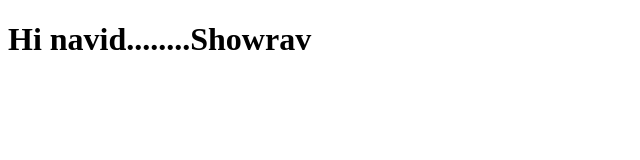
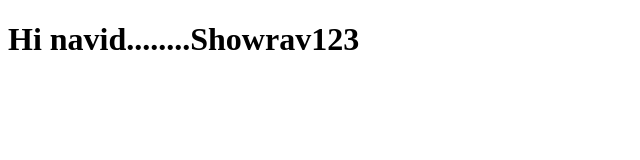
Before and after one commit to navid-hasan/DemoTest, a plain HTML site: page Hello/index.html in a window 1280 px wide. Shown: the full height of the page, 0-640 px from the left. Drawn offline with Linux system fonts and the light colour scheme.

Commit message:
text chnage in sub

```diff
--- a/Hello/index.html
+++ b/Hello/index.html
@@ -1,6 +1,6 @@
 <!DOCTYPE html>
 <html lang="en">
     <body>
-        <h1>Hi navid........Showrav</h1>
+        <h1>Hi navid........Showrav123</h1>
     </body>
 </html>
```
